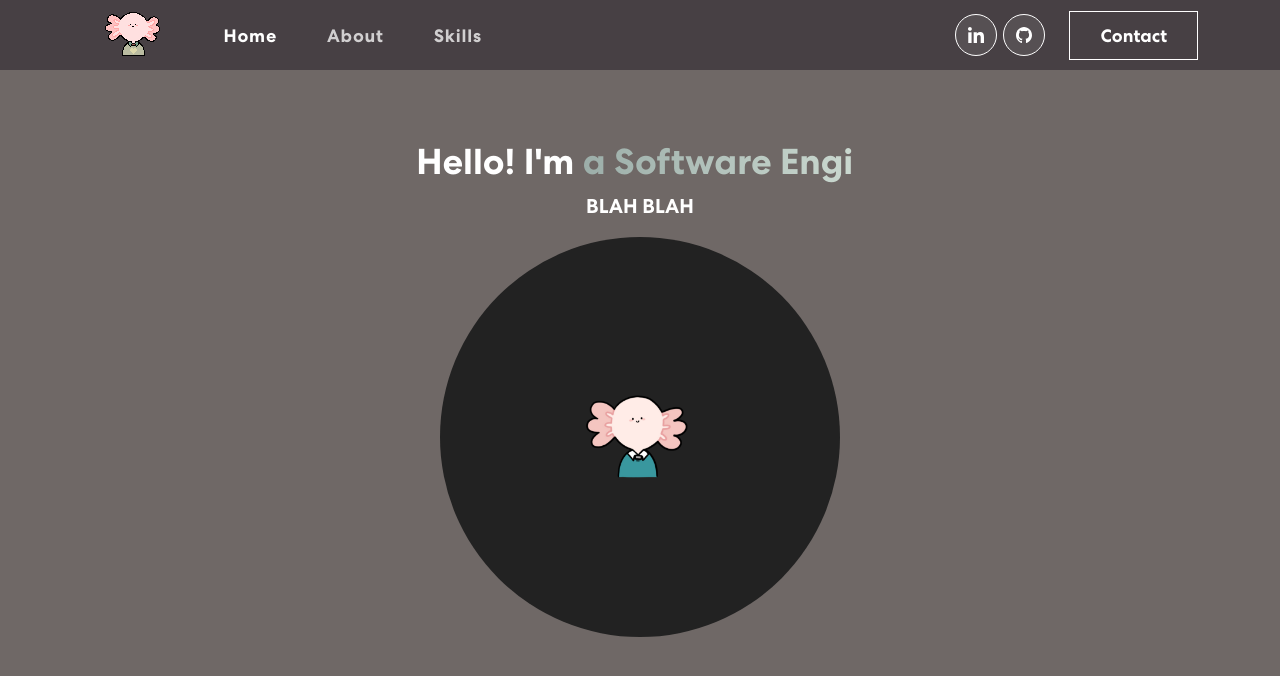
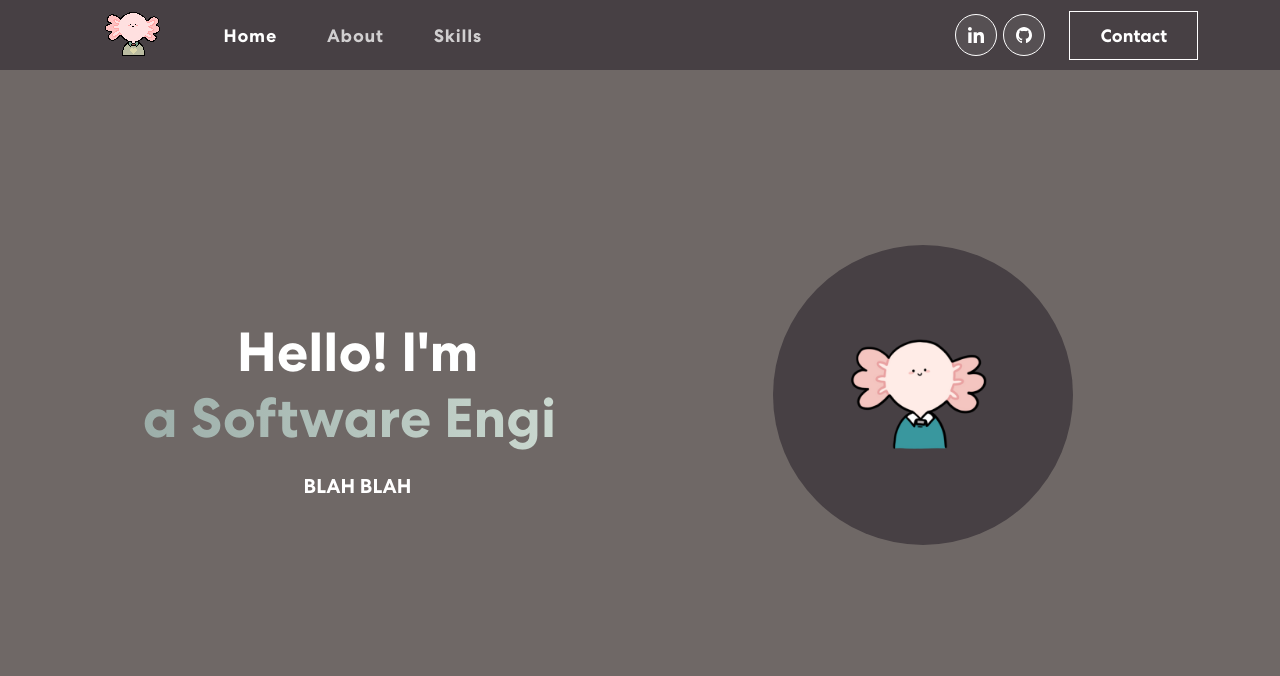
Before and after one commit to Jbae1004/j1bae-portfolio, a React (Create React App) app: page / in a window 1280 px wide. Shown: the top 676 px of the page. Built offline with nearby package versions, Linux system fonts and the light colour scheme.

Commit message:
Banner fixed

```diff
--- a/src/App.css
+++ b/src/App.css
@@ -215,6 +215,9 @@ nav.navbar .navbar-toggler[aria-expanded="true"] .navbar-toggler-icon {
 
 .App {
   text-align: center;
+  display: flex;
+  flex-direction: column;
+  height: 100vh;
 }
 
 .App-logo {
@@ -251,3 +254,27 @@ nav.navbar .navbar-toggler[aria-expanded="true"] .navbar-toggler-icon {
     transform: rotate(360deg);
   }
 }
+
+.grid-container {
+  display: grid;
+  grid-template-columns: 1fr 1fr;
+  align-items: center;
+  padding: 75px;
+}
+
+.grandchildren {
+  display: flex;
+  flex-direction: column;
+}
+
+/* @media (max-width: 1300px) {
+  .grid-container {
+    gap: 10px;
+  }
+} */
+
+@media (max-width: 1100px) {
+  .grid-container {
+    grid-template-columns: 1fr;
+  }
+}
--- a/src/App.js
+++ b/src/App.js
@@ -4,13 +4,15 @@ import { NavBar } from './components/NavBar';
 import { Banner } from './components/Banner';
 import { Skills } from './components/Skills';
 import 'bootstrap/dist/css/bootstrap.min.css';
+import Flex from './components/Flex';
+import Grid from './components/Grid'
 
 function App() {
   return (
     <div className="App">
       <NavBar />
       <Banner />
-      <Skills />
+      {/* <Skills /> */}
     </div>
   );
 }
--- a/src/components/Banner.js
+++ b/src/components/Banner.js
@@ -1,28 +1,24 @@
 import React from "react";
 import logo from "../assets/image/LogoR.png";
 import { TypeAnimation } from "react-type-animation";
+import "../App.css";
+
+// style={{ marginTop: "150px", padding: "0 20px" }}
 
 export const Banner = () => {
   return (
-    <section>
-      <div
-        style={{
-          display: "grid",
-          marginTop: "70px",
-          gridTemplateColumns: "1fr",
-          padding: "0 20px",
-        }}
+    <section
+      className="grid-container"
     >
-
-
-
-
       <div>
         <h1
           style={{
-              fontSize: "2.25rem",
+            fontSize: "55px",
             fontWeight: 800,
             color: "white",
+            marginTop: "50px",
+            marginBottom: "20px",
+            textAlign: "center",
           }}
         >
           Hello! I'm{" "}
@@ -60,6 +56,9 @@ export const Banner = () => {
             color: "white",
             fontWeight: "900",
             fontSize: "20px",
+            marginTop: "20px",
+            marginBottom: "20px",
+            textAlign: "center",
           }}
         >
           BLAH BLAH
@@ -68,11 +67,20 @@ export const Banner = () => {
 
       <div
         style={{
-            width: "400px",
-            height: "400px",
+          border: "none",
+          display: "flex",
+          justifyContent: "center",
+          alignItems: "center",
+          marginTop: "100px",
+          marginBottom: "100px",
+        }}
+      >
+        <div
+          style={{
+            width: "300px",
+            height: "300px",
             borderRadius: "50%",
-            backgroundColor: "#222",
-            margin: "auto",
+            backgroundColor: "#474044",
             display: "flex",
             alignItems: "center",
             justifyContent: "center",
@@ -82,8 +90,8 @@ export const Banner = () => {
             src={logo}
             alt="Portfolio Logo"
             style={{
-              width: "300px",
-              height: "300px",
+              width: "400px",
+              height: "400px",
               objectFit: "contain",
             }}
           />
--- /dev/null
+++ b/src/components/Flex.jsx
@@ -0,0 +1,53 @@
+export default function Flex() {
+  return (
+    <div
+      style={{
+        flex: 1,
+        display: "flex",
+        flexDirection: "row",
+        justifyContent: "space-between",
+
+        gap: "20px", // distance between children
+        padding: "20px", // distance between children and borders
+      }}
+    >
+      <div
+        style={{
+          // border: "1px solid red",
+          flex: 1,
+          display: "flex",
+          flexDirection: "column",
+
+          gap: "20px", // distance between children
+        }}
+      >
+        <div
+          style={{
+            border: "1px solid yellow",
+            flex: 1,
+          }}
+        >
+          Grandson
+        </div>
+        <div
+          style={{
+            border: "1px solid green",
+            flex: 1,
+          }}
+        >
+          Granddaughter
+        </div>
+      </div>
+      <div
+        style={{
+          border: "1px solid blue",
+          flex: 1,
+        }}
+      >
+        Image
+      </div>
+    </div>
+  );
+}
+
+// LOVE YOU RAAAAAAAAh
--- /dev/null
+++ b/src/components/Grid.jsx
@@ -0,0 +1,12 @@
+export default function Flex() {
+  return (
+    <div className="grid-container">
+      <div className="grandchildren">
+        <div className="grandson">Grandson</div>
+        <div className="granddaughter">Granddaughter</div>
+      </div>
+      <div className="image-box">Image</div>
+      <div className="image-box">Image</div>
+    </div>
+  );
+}
```
Lines whose indentation alone changed are shown as unchanged.
